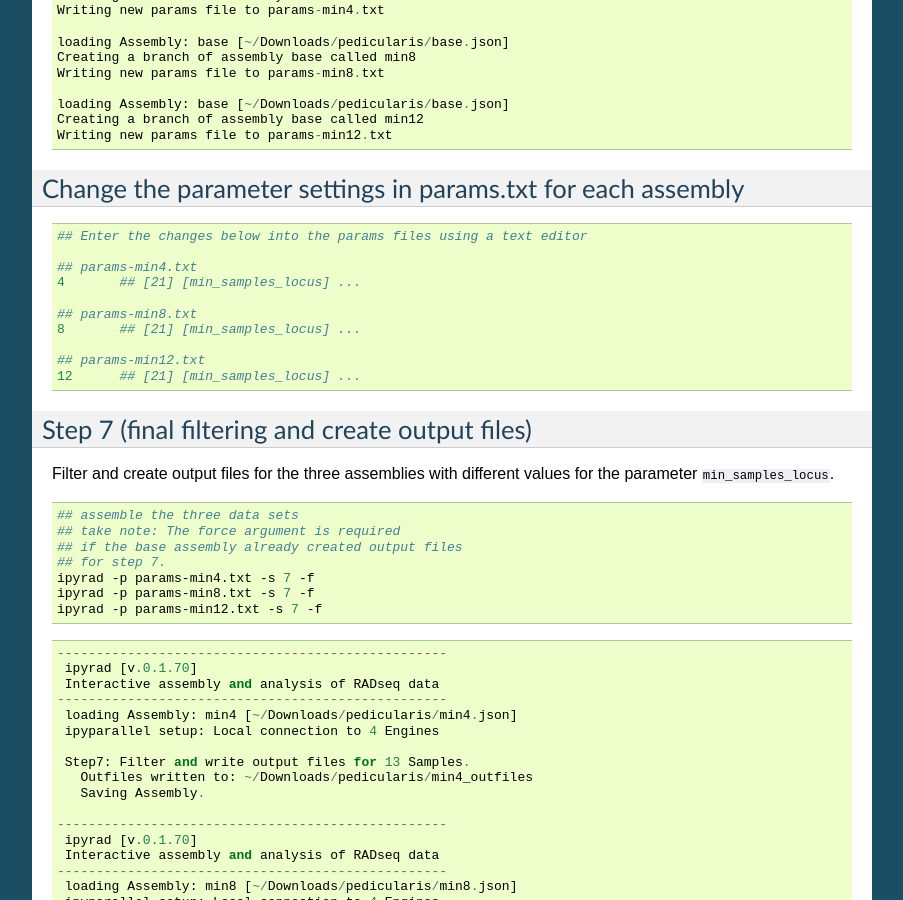
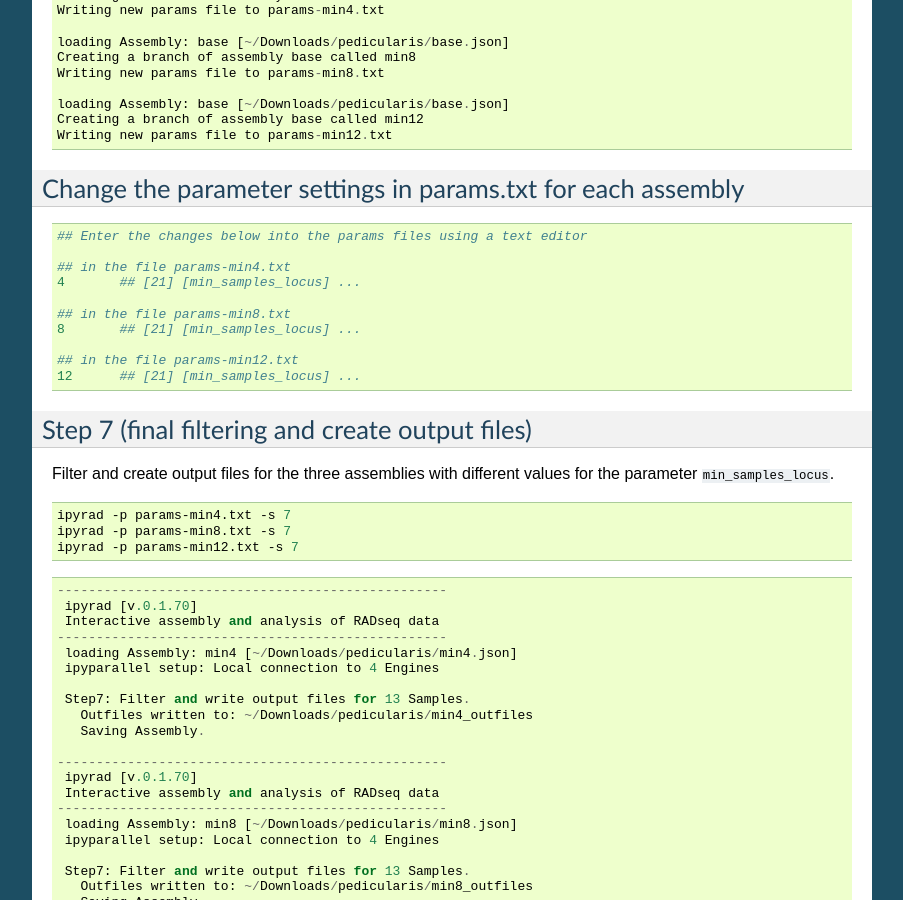
Before and after one commit to dereneaton/ipyrad, a Sphinx documentation site: the page built from docs/pedicularis_cli.rst, in a window 1280 px wide and 900 px high, scrolled down 6595 px. Shown: the whole window, without its empty margins (198-1101 px from the left). Built offline with Sphinx 7.4.7, drawn with Linux system fonts in a browser that asks for light colours; pages that are not in the unit, such as notebooks, are missing from menus; the version number is read from the project's files by our own code.

Commit message:
docs update

```diff
--- a/docs/pedicularis_cli.rst
+++ b/docs/pedicularis_cli.rst
@@ -494,17 +494,17 @@
 Change the parameter settings in params.txt for each assembly
 ~~~~~~~~~~~~~~~~~~~~~~~~~~~~~~~~~~~~~~~~~~~~~~~~~~~~~~~~~~~~~
 
-.. code:: bash
+.. parsed-literal::
 
     ## Enter the changes below into the params files using a text editor
 
-    ## params-min4.txt
+    ## in the file params-min4.txt
     4       ## [21] [min_samples_locus] ...
 
-    ## params-min8.txt
+    ## in the file params-min8.txt
     8       ## [21] [min_samples_locus] ...
 
-    ## params-min12.txt
+    ## in the file params-min12.txt
     12      ## [21] [min_samples_locus] ...
 
 
@@ -517,13 +517,9 @@
 
 .. code:: bash
 
-    ## assemble the three data sets
-    ## take note: The force argument is required
-    ## if the base assembly already created output files
-    ## for step 7.
-    ipyrad -p params-min4.txt -s 7 -f
-    ipyrad -p params-min8.txt -s 7 -f
-    ipyrad -p params-min12.txt -s 7 -f
+    ipyrad -p params-min4.txt -s 7
+    ipyrad -p params-min8.txt -s 7
+    ipyrad -p params-min12.txt -s 7
 
 
 .. parsed-literal::
```
